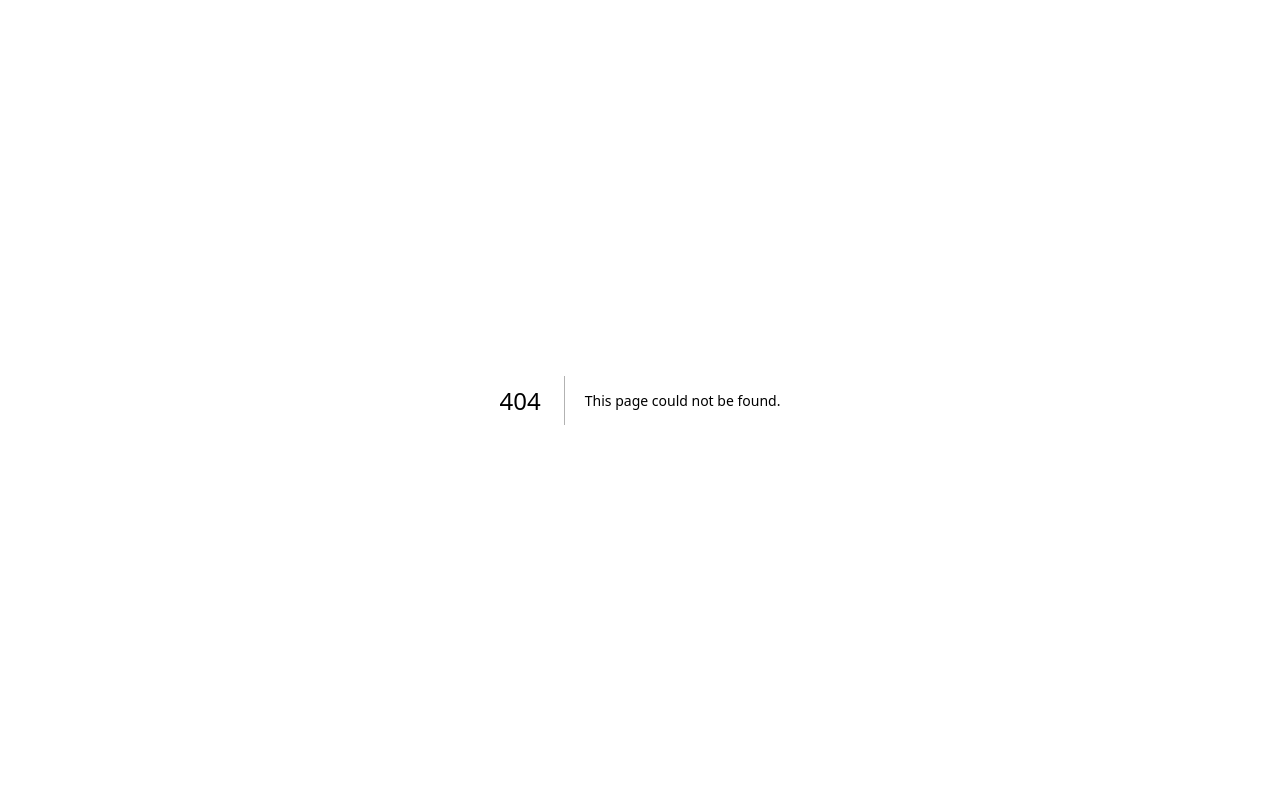
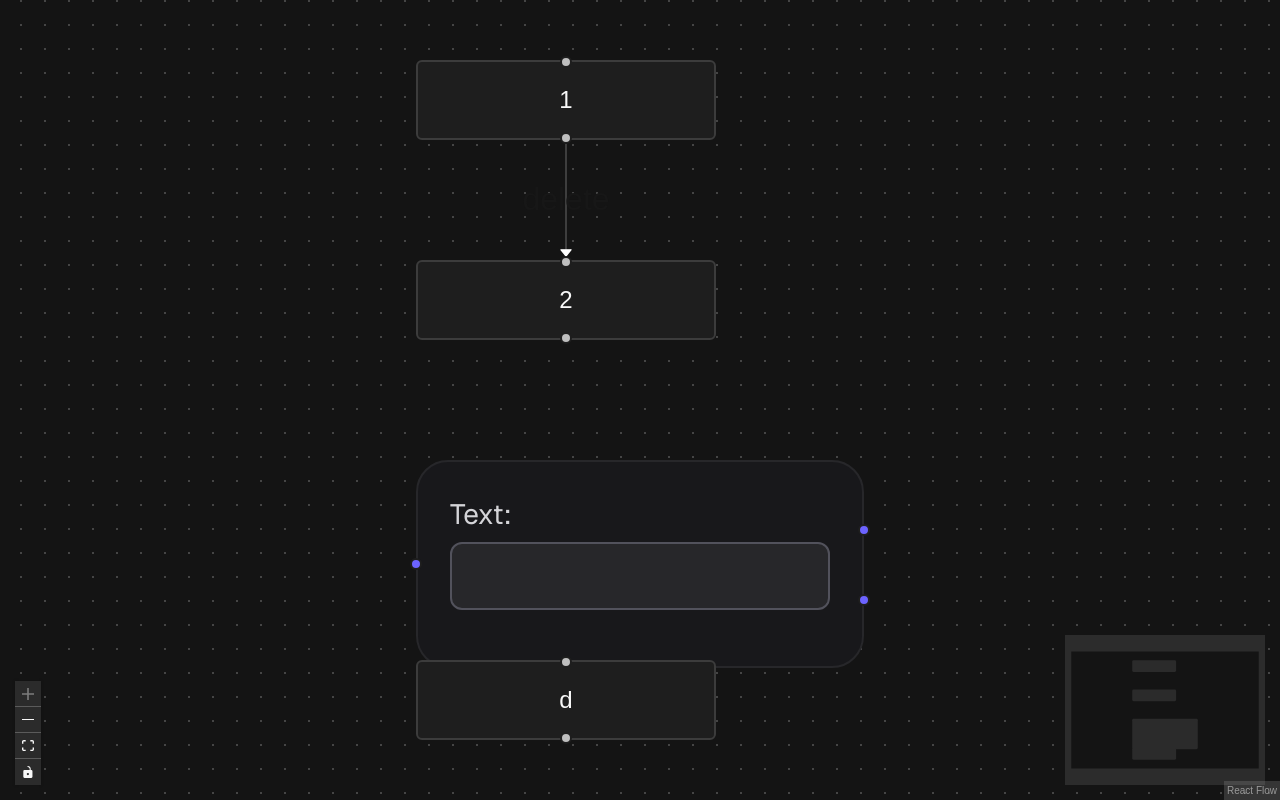
Before and after one commit to MaXianbibi/xka, a Next.js app: page /test_ in a window 1280 px wide. Before the commit this address had no page. Built offline with nearby package versions, Linux system fonts and the light colour scheme.

Commit message:
Refactor project structure: remove default Next.js template components, add custom edge and node components, and update dependencies

```diff
--- a/app/page.tsx
+++ b/app/page.tsx
@@ -2,102 +2,6 @@ import Image from "next/image";
 
 export default function Home() {
   return (
-    <div className="font-sans grid grid-rows-[20px_1fr_20px] items-center justify-items-center min-h-screen p-8 pb-20 gap-16 sm:p-20">
-      <main className="flex flex-col gap-[32px] row-start-2 items-center sm:items-start">
-        <Image
-          className="dark:invert"
-          src="/next.svg"
-          alt="Next.js logo"
-          width={180}
-          height={38}
-          priority
-        />
-        <ol className="font-mono list-inside list-decimal text-sm/6 text-center sm:text-left">
-          <li className="mb-2 tracking-[-.01em]">
-            Get started by editing{" "}
-            <code className="bg-black/[.05] dark:bg-white/[.06] font-mono font-semibold px-1 py-0.5 rounded">
-              app/page.tsx
-            </code>
-            .
-          </li>
-          <li className="tracking-[-.01em]">
-            Save and see your changes instantly.
-          </li>
-        </ol>
-
-        <div className="flex gap-4 items-center flex-col sm:flex-row">
-          <a
-            className="rounded-full border border-solid border-transparent transition-colors flex items-center justify-center bg-foreground text-background gap-2 hover:bg-[#383838] dark:hover:bg-[#ccc] font-medium text-sm sm:text-base h-10 sm:h-12 px-4 sm:px-5 sm:w-auto"
-            href="https://vercel.com/new?utm_source=create-next-app&utm_medium=appdir-template-tw&utm_campaign=create-next-app"
-            target="_blank"
-            rel="noopener noreferrer"
-          >
-            <Image
-              className="dark:invert"
-              src="/vercel.svg"
-              alt="Vercel logomark"
-              width={20}
-              height={20}
-            />
-            Deploy now
-          </a>
-          <a
-            className="rounded-full border border-solid border-black/[.08] dark:border-white/[.145] transition-colors flex items-center justify-center hover:bg-[#f2f2f2] dark:hover:bg-[#1a1a1a] hover:border-transparent font-medium text-sm sm:text-base h-10 sm:h-12 px-4 sm:px-5 w-full sm:w-auto md:w-[158px]"
-            href="https://nextjs.org/docs?utm_source=create-next-app&utm_medium=appdir-template-tw&utm_campaign=create-next-app"
-            target="_blank"
-            rel="noopener noreferrer"
-          >
-            Read our docs
-          </a>
-        </div>
-      </main>
-      <footer className="row-start-3 flex gap-[24px] flex-wrap items-center justify-center">
-        <a
-          className="flex items-center gap-2 hover:underline hover:underline-offset-4"
-          href="https://nextjs.org/learn?utm_source=create-next-app&utm_medium=appdir-template-tw&utm_campaign=create-next-app"
-          target="_blank"
-          rel="noopener noreferrer"
-        >
-          <Image
-            aria-hidden
-            src="/file.svg"
-            alt="File icon"
-            width={16}
-            height={16}
-          />
-          Learn
-        </a>
-        <a
-          className="flex items-center gap-2 hover:underline hover:underline-offset-4"
-          href="https://vercel.com/templates?framework=next.js&utm_source=create-next-app&utm_medium=appdir-template-tw&utm_campaign=create-next-app"
-          target="_blank"
-          rel="noopener noreferrer"
-        >
-          <Image
-            aria-hidden
-            src="/window.svg"
-            alt="Window icon"
-            width={16}
-            height={16}
-          />
-          Examples
-        </a>
-        <a
-          className="flex items-center gap-2 hover:underline hover:underline-offset-4"
-          href="https://nextjs.org?utm_source=create-next-app&utm_medium=appdir-template-tw&utm_campaign=create-next-app"
-          target="_blank"
-          rel="noopener noreferrer"
-        >
-          <Image
-            aria-hidden
-            src="/globe.svg"
-            alt="Globe icon"
-            width={16}
-            height={16}
-          />
-          Go to nextjs.org →
-        </a>
-      </footer>
-    </div>
+    <></>
   );
 }
--- /dev/null
+++ b/app/test_/custom_edges/canDeleteEdge.tsx
@@ -0,0 +1,57 @@
+import {
+  BaseEdge,
+  EdgeLabelRenderer,
+  getSimpleBezierPath,
+  getSmoothStepPath,
+  getStraightPath,
+  MarkerType,
+  useReactFlow,
+
+} from '@xyflow/react';
+
+
+type CustomEdgeProps = {
+  id: string;
+  sourceX: number;
+  sourceY: number;
+  targetX: number;
+  targetY: number;
+  [key: string]: any;
+};
+
+export default function CustomEdge({ id, sourceX, sourceY, targetX, targetY, ...props }: CustomEdgeProps) {
+  const { setEdges } = useReactFlow();
+  const [edgePath, labelX, labelY] = getSmoothStepPath({
+    sourceX,
+    sourceY,
+    targetX,
+    targetY,
+  });
+
+  const { label, labelStyle, markerStart, markerEnd, interactionWidth } = props;
+
+
+  return (
+    <>
+      <BaseEdge id={id} path={edgePath}
+      markerEnd={markerEnd}
+
+    />
+      <EdgeLabelRenderer>
+        <button
+          style={{
+            position: 'absolute',
+            transform: `translate(-50%, -50%) translate(${labelX}px,${labelY}px)`,
+            pointerEvents: 'all',
+          }}
+          className="nodrag nopan"
+          onClick={() => {
+            setEdges((es) => es.filter((e) => e.id !== id));
+          }}
+        >
+          delete
+        </button>
+      </EdgeLabelRenderer>
+    </>
+  );
+}
--- /dev/null
+++ b/app/test_/custom_node/input_node.tsx
@@ -0,0 +1,54 @@
+import { useCallback } from 'react';
+import { Handle, Position, NodeProps, useReactFlow } from '@xyflow/react';
+
+export default function TextUpdaterNode({ id, data, isConnectable }: NodeProps) {
+  const { setNodes } = useReactFlow();
+
+  const onChange = useCallback((e: React.ChangeEvent<HTMLInputElement>) => {
+    const value = e.target.value;
+    setNodes((nodes) =>
+      nodes.map((node) =>
+        node.id === id ? { ...node, data: { ...node.data, value } } : node
+      )
+    );
+  }, [id, setNodes]);
+
+  return (
+    <div className="bg-zinc-900 border border-zinc-800 text-white rounded-2xl p-4 w-56 text-sm font-sans transition-all duration-200 hover:shadow-[0_8px_24px_rgba(120,120,255,0.1)]">
+      <Handle
+        type="target"
+        position={Position.Left}
+        isConnectable={isConnectable}
+        style={{ background: '#6c63ff' }}
+      />
+
+      <div className="mb-3">
+        <label htmlFor="text" className="block mb-1 text-zinc-300">
+          Text:
+        </label>
+        <input
+          id="text"
+          name="text"
+          value={typeof data?.value === 'string' ? data.value : ''}
+          onChange={onChange}
+          className="nodrag w-full px-3 py-1.5 bg-zinc-800 border border-zinc-600 rounded-md text-white focus:outline-none focus:ring-2 focus:ring-indigo-500"
+        />
+      </div>
+
+      <Handle
+        type="source"
+        position={Position.Right}
+        id="a"
+        isConnectable={isConnectable}
+        style={{ top: 35, background: '#6c63ff' }}
+      />
+      <Handle
+        type="source"
+        position={Position.Right}
+        id="b"
+        isConnectable={isConnectable}
+        style={{ top: 70, background: '#6c63ff' }}
+      />
+    </div>
+  );
+}
--- /dev/null
+++ b/app/test_/page.tsx
@@ -0,0 +1,105 @@
+"use client"
+
+import React, { useCallback } from 'react';
+import {
+  ReactFlow,
+  MiniMap,
+  Controls,
+  Background,
+  useNodesState,
+  useEdgesState,
+  addEdge,
+  BackgroundVariant,
+  ControlButton,
+  Edge,
+  MarkerType,
+  Connection,
+  ReactFlowInstance,
+
+} from '@xyflow/react';
+
+import '@xyflow/react/dist/style.css';
+
+import TextUpdaterNode from './custom_node/input_node'
+import CustomEdge from './custom_edges/canDeleteEdge';
+
+const initialNodes = [
+  { id: 'a', position: { x: 0, y: 0 }, data: { label: '1' } },
+  { id: 'b', position: { x: 0, y: 100 }, data: { label: '2' } },
+  { id: 'c', position: { x: 0, y: 200 }, type: 'textUpdater', data: { label: '3' } },
+  { id: 'd', position: { x: 0, y: 300 }, data: { label: 'd' } },
+
+];
+
+const nodeTypes = { textUpdater: TextUpdaterNode };
+const edgeTypes = {
+  'custom-edge': CustomEdge,
+};
+
+const initialEdges: Edge[] = [
+  {
+    id: 'a->b',
+    source: 'a',
+    target: 'b',
+    type: 'custom-edge',
+    markerEnd: {
+      type: MarkerType.ArrowClosed,
+      color: 'white',
+    },
+  },
+];
+
+export default function Page() {
+    const [nodes, setNodes, onNodesChange] = useNodesState(initialNodes);
+    const [edges, setEdges, onEdgesChange] = useEdgesState(initialEdges);
+
+    const [rfInstance, setRfInstance] = React.useState<any>(null);
+
+
+
+    const onConnect = useCallback((connection: Connection) => {
+    console.log(rfInstance.toObject());
+    setEdges((eds) =>
+        addEdge(
+        {
+            ...connection,
+            type: 'custom-edge',
+            markerEnd: {
+            type: MarkerType.ArrowClosed,
+            color: 'white',
+            strokeWidth: 1.5,
+            },
+        },
+        eds
+        )
+    );
+    }, [setEdges, rfInstance]);
+
+
+  return (
+    <div style={{ width: '100vw', height: '100vh' }} className=" ">
+      <ReactFlow
+        nodes={nodes}
+        edges={edges}
+        onNodesChange={onNodesChange}
+        onEdgesChange={onEdgesChange}
+        onConnect={onConnect}
+        colorMode='dark'
+        fitView
+        nodeTypes={nodeTypes}
+        edgeTypes={edgeTypes}
+
+        onInit={setRfInstance}
+        // panOnScroll
+        // LES DEUX VONT ENSEMBLE, genre du peux dragger plusieurs
+        // selectionOnDrag={true}
+        // panOnDrag={false}
+      >
+        <Controls >
+        </Controls>
+        <MiniMap nodeStrokeWidth={3} zoomable pannable />
+        <Background variant={BackgroundVariant.Dots} gap={12} size={1} />
+      </ReactFlow>
+    </div>
+  );
+}
--- /dev/null
+++ b/pnpm-workspace.yaml
@@ -0,0 +1,4 @@
+onlyBuiltDependencies:
+  - '@tailwindcss/oxide'
+  - sharp
+  - unrs-resolver
```
Also changed, not shown: package.json (+7 -6 lines), 1 other file (tests, documents, lock files or other folders).
